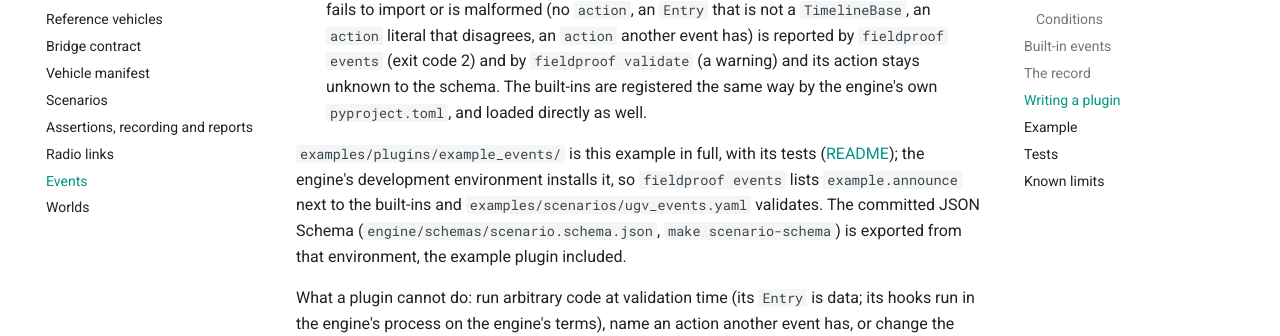
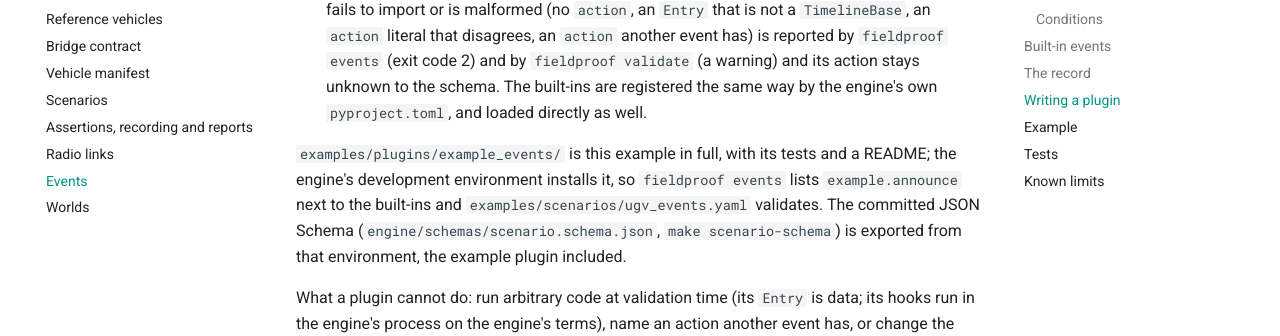
Before and after one commit to Dimitrios-Kafetzis/Fieldproof, an MkDocs documentation site: the page built from docs/reference/events.md, in a window 1280 px wide and 900 px high, scrolled down 6513 px. Shown: the part 116-452 px from the top of the window. Built offline with MkDocs 1.6.1 and Material for MkDocs 9.7.7, drawn with Linux system fonts in a browser that asks for light colours; comment, search, counter and statistics services are not loaded.

Commit message:
docs(docs): the events page names the example plugin's directory instead of linking it
The link to the plugin's README on GitHub pointed at a path that only
exists once this branch merges, which the docs workflow's link check
refused.

Task: P2-T03

```diff
--- a/docs/reference/events.md
+++ b/docs/reference/events.md
@@ -227,9 +227,8 @@ class AnnounceEvent(Event):
   stays unknown to the schema. The built-ins are registered the same way by the engine's own
   `pyproject.toml`, and loaded directly as well.
 
-`examples/plugins/example_events/` is this example in full, with its tests
-([README](https://github.com/Dimitrios-Kafetzis/Fieldproof/tree/main/examples/plugins/example_events));
-the engine's development environment installs it, so `fieldproof events` lists
+`examples/plugins/example_events/` is this example in full, with its tests and a README; the
+engine's development environment installs it, so `fieldproof events` lists
 `example.announce` next to the built-ins and `examples/scenarios/ugv_events.yaml` validates.
 The committed JSON Schema (`engine/schemas/scenario.schema.json`, `make scenario-schema`) is
 exported from that environment, the example plugin included.
```
